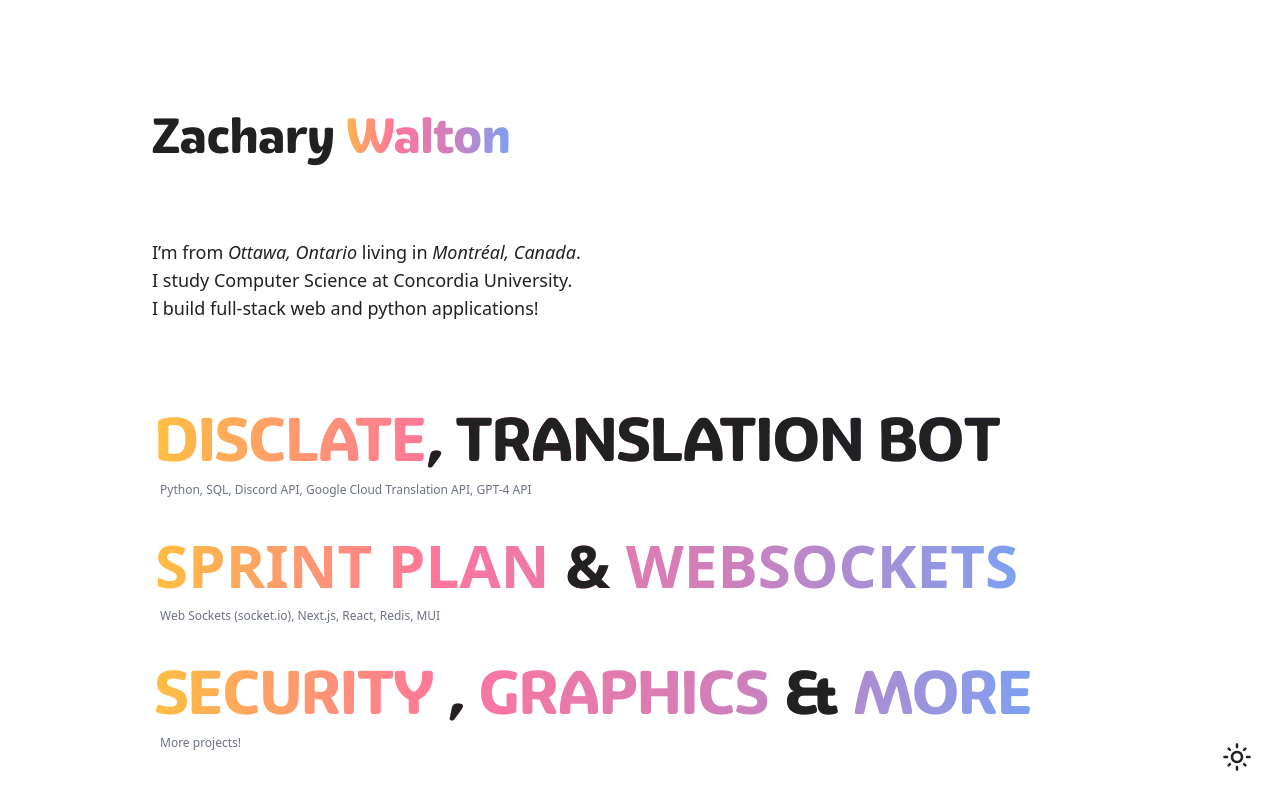
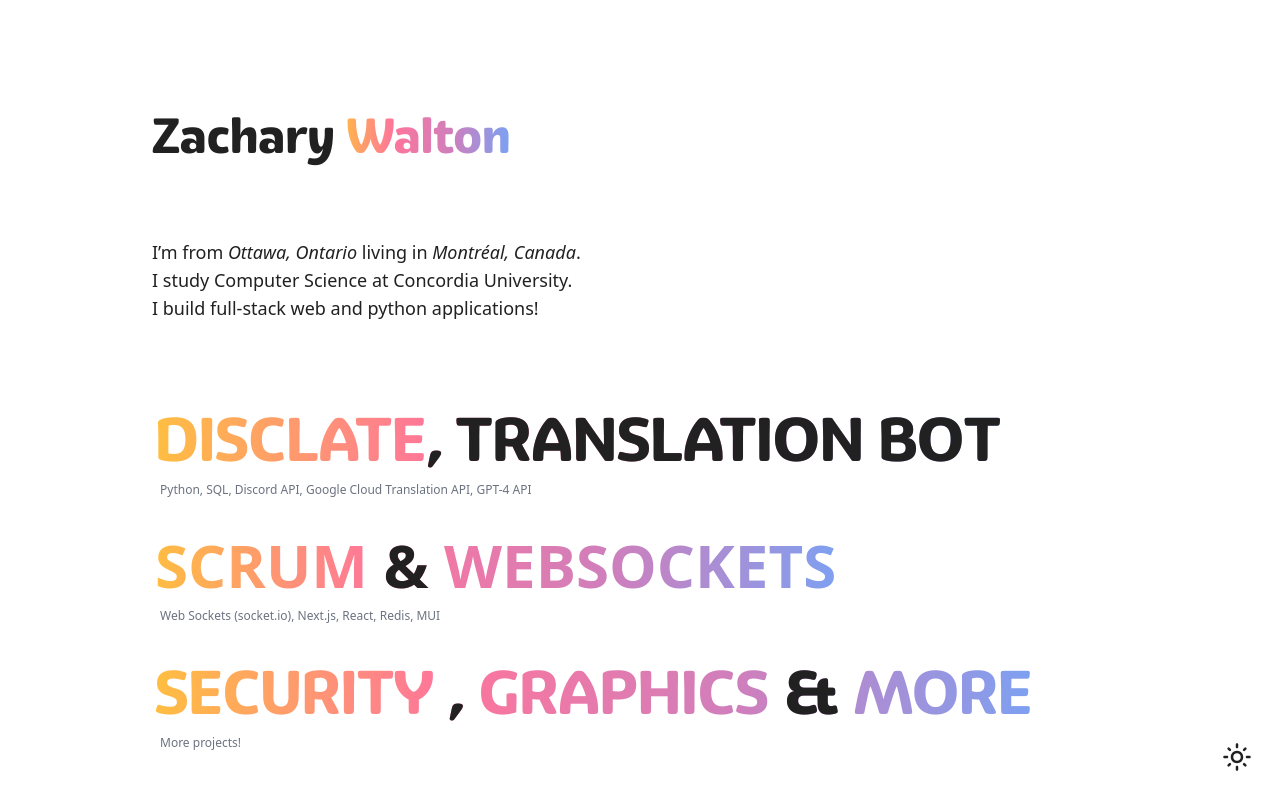
Before and after one commit to zackwalton/personal-site, a Next.js app: page / in a window 1280 px wide. Shown: the top 800 px of the page. Built offline with nearby package versions, Linux system fonts and the light colour scheme.

Commit message:
Shortened project name on front page

```diff
--- a/app/page.tsx
+++ b/app/page.tsx
@@ -34,7 +34,7 @@ export default function Home() {
 
                 <Link href={`projects/${project2}`}
                       className={"light-accent light-link dark:dark-accent dark:dark-link "}>
-                    sprint plan <strong>&</strong> websockets</Link><br />
+                    scrum <strong>&</strong> websockets</Link><br />
                 <p className={"text-xs pl-2 md:pl-5 pt-1 md:pt-5"}>
                     Web Sockets (socket.io), Next.js, React, Redis, MUI
                 </p><br />
```
